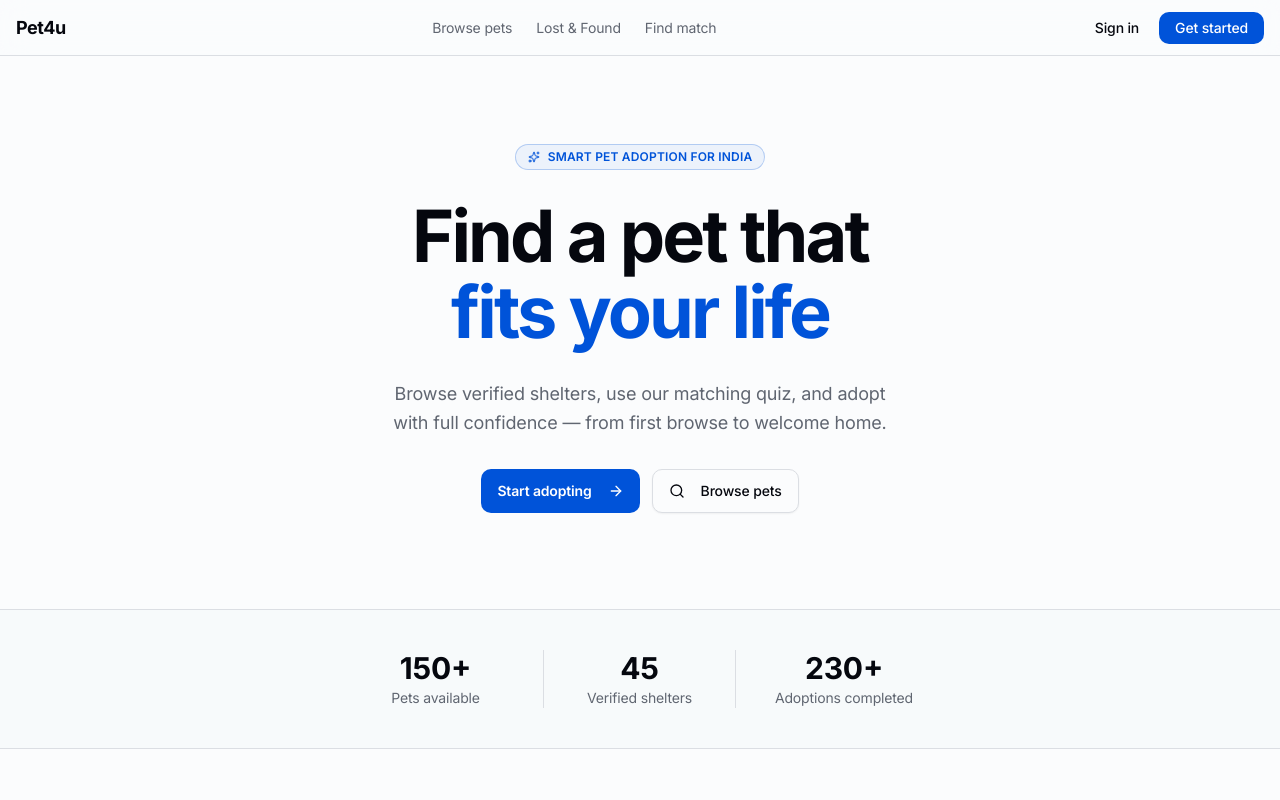
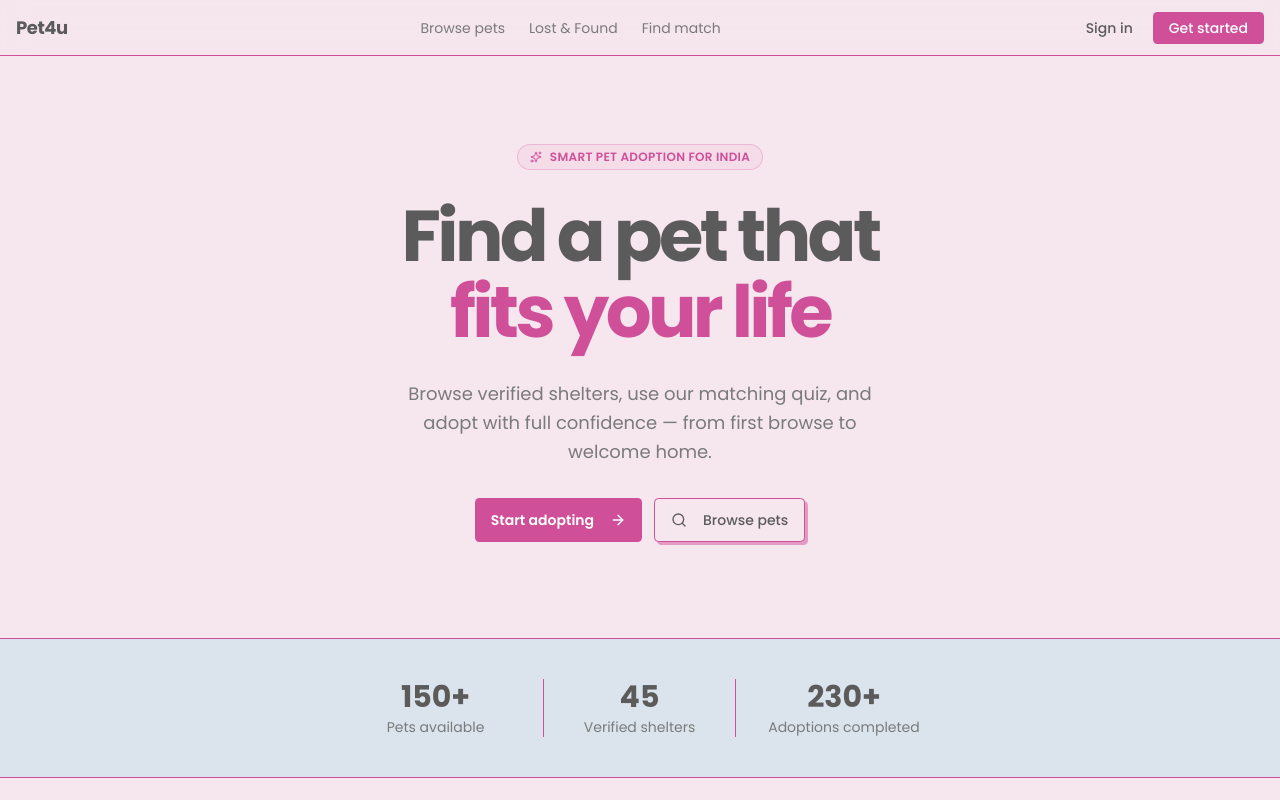
Before and after one commit to prshntrajput/pet4u, a Next.js app in the folder pet4u-frontend/: page / in a window 1280 px wide. Shown: the top 800 px of the page. Built offline with nearby package versions, Linux system fonts and the light colour scheme; no server answers.

Commit message:
fixed globals.css

```diff
--- a/pet4u-frontend/src/app/globals.css
+++ b/pet4u-frontend/src/app/globals.css
@@ -1,99 +1,113 @@
 @import "tailwindcss";
-@import "tw-animate-css";
 
 @custom-variant dark (&:is(.dark *));
 
 :root {
-  --background: oklch(0.990 0.002 250);
-  --foreground: oklch(0.130 0.018 265);
-
-  --card: oklch(1.000 0 0);
-  --card-foreground: oklch(0.130 0.018 265);
-
-  --popover: oklch(1.000 0 0);
-  --popover-foreground: oklch(0.130 0.018 265);
-
-  --primary: oklch(0.488 0.222 258);
-  --primary-foreground: oklch(1.000 0 0);
-
-  --secondary: oklch(0.955 0.008 258);
-  --secondary-foreground: oklch(0.370 0.130 258);
-
-  --muted: oklch(0.965 0.005 260);
-  --muted-foreground: oklch(0.510 0.018 262);
-
-  --accent: oklch(0.955 0.010 255);
-  --accent-foreground: oklch(0.380 0.150 258);
-
-  --destructive: oklch(0.577 0.245 27);
-  --destructive-foreground: oklch(1.000 0 0);
-
-  --border: oklch(0.900 0.008 262);
-  --input: oklch(0.900 0.008 262);
-  --ring: oklch(0.488 0.222 258);
-
-  --chart-1: oklch(0.488 0.222 258);
-  --chart-2: oklch(0.600 0.185 10);
-  --chart-3: oklch(0.650 0.130 182);
-  --chart-4: oklch(0.820 0.160 95);
-  --chart-5: oklch(0.700 0.155 300);
-
-  --sidebar: oklch(1.000 0 0);
-  --sidebar-foreground: oklch(0.130 0.018 265);
-  --sidebar-primary: oklch(0.488 0.222 258);
-  --sidebar-primary-foreground: oklch(1.000 0 0);
-  --sidebar-accent: oklch(0.955 0.010 255);
-  --sidebar-accent-foreground: oklch(0.380 0.150 258);
-  --sidebar-border: oklch(0.900 0.008 262);
-  --sidebar-ring: oklch(0.488 0.222 258);
-
-  --radius: 0.75rem;
-  --tracking-normal: -0.01em;
+  --background: oklch(0.9399 0.0203 345.6985);
+  --foreground: oklch(0.4712 0 0);
+  --card: oklch(0.9498 0.0500 86.8891);
+  --card-foreground: oklch(0.4712 0 0);
+  --popover: oklch(1.0000 0 0);
+  --popover-foreground: oklch(0.4712 0 0);
+  --primary: oklch(0.6209 0.1801 348.1385);
+  --primary-foreground: oklch(1.0000 0 0);
+  --secondary: oklch(0.8095 0.0694 198.1863);
+  --secondary-foreground: oklch(0.3211 0 0);
+  --muted: oklch(0.8800 0.0504 212.0952);
+  --muted-foreground: oklch(0.5795 0 0);
+  --accent: oklch(0.9195 0.0801 87.6670);
+  --accent-foreground: oklch(0.3211 0 0);
+  --destructive: oklch(0.7091 0.1697 21.9551);
+  --destructive-foreground: oklch(1.0000 0 0);
+  --border: oklch(0.6209 0.1801 348.1385);
+  --input: oklch(0.9189 0 0);
+  --ring: oklch(0.7002 0.1597 350.7532);
+  --chart-1: oklch(0.7002 0.1597 350.7532);
+  --chart-2: oklch(0.8189 0.0799 212.0892);
+  --chart-3: oklch(0.9195 0.0801 87.6670);
+  --chart-4: oklch(0.7998 0.1110 348.1791);
+  --chart-5: oklch(0.6197 0.1899 353.9091);
+  --sidebar: oklch(0.9140 0.0424 343.0913);
+  --sidebar-foreground: oklch(0.3211 0 0);
+  --sidebar-primary: oklch(0.6559 0.2118 354.3084);
+  --sidebar-primary-foreground: oklch(1.0000 0 0);
+  --sidebar-accent: oklch(0.8228 0.1095 346.0184);
+  --sidebar-accent-foreground: oklch(0.3211 0 0);
+  --sidebar-border: oklch(0.9464 0.0327 307.1745);
+  --sidebar-ring: oklch(0.6559 0.2118 354.3084);
+  --font-sans: Poppins, sans-serif;
+  --font-serif: Lora, serif;
+  --font-mono: Fira Code, monospace;
+  --radius: 0.4rem;
+  --shadow-x: 3px;
+  --shadow-y: 3px;
+  --shadow-blur: 0px;
+  --shadow-spread: 0px;
+  --shadow-opacity: 1.0;
+  --shadow-color: hsl(325.78 58.18% 56.86% / 0.5);
+  --shadow-2xs: 3px 3px 0px 0px hsl(325.7800 58.1800% 56.8600% / 0.50);
+  --shadow-xs: 3px 3px 0px 0px hsl(325.7800 58.1800% 56.8600% / 0.50);
+  --shadow-sm: 3px 3px 0px 0px hsl(325.7800 58.1800% 56.8600% / 1.00), 3px 1px 2px -1px hsl(325.7800 58.1800% 56.8600% / 1.00);
+  --shadow: 3px 3px 0px 0px hsl(325.7800 58.1800% 56.8600% / 1.00), 3px 1px 2px -1px hsl(325.7800 58.1800% 56.8600% / 1.00);
+  --shadow-md: 3px 3px 0px 0px hsl(325.7800 58.1800% 56.8600% / 1.00), 3px 2px 4px -1px hsl(325.7800 58.1800% 56.8600% / 1.00);
+  --shadow-lg: 3px 3px 0px 0px hsl(325.7800 58.1800% 56.8600% / 1.00), 3px 4px 6px -1px hsl(325.7800 58.1800% 56.8600% / 1.00);
+  --shadow-xl: 3px 3px 0px 0px hsl(325.7800 58.1800% 56.8600% / 1.00), 3px 8px 10px -1px hsl(325.7800 58.1800% 56.8600% / 1.00);
+  --shadow-2xl: 3px 3px 0px 0px hsl(325.7800 58.1800% 56.8600% / 2.50);
+  --tracking-normal: 0em;
+  --spacing: 0.25rem;
 }
 
 .dark {
-  --background: oklch(0.108 0.016 268);
-  --foreground: oklch(0.960 0.005 260);
-
-  --card: oklch(0.155 0.020 265);
-  --card-foreground: oklch(0.960 0.005 260);
-
-  --popover: oklch(0.155 0.020 265);
-  --popover-foreground: oklch(0.960 0.005 260);
-
-  --primary: oklch(0.600 0.215 255);
-  --primary-foreground: oklch(0.080 0.020 268);
-
-  --secondary: oklch(0.218 0.026 264);
-  --secondary-foreground: oklch(0.720 0.120 255);
-
-  --muted: oklch(0.195 0.022 266);
-  --muted-foreground: oklch(0.610 0.018 266);
-
-  --accent: oklch(0.218 0.026 264);
-  --accent-foreground: oklch(0.760 0.100 258);
-
-  --destructive: oklch(0.577 0.245 27);
-  --destructive-foreground: oklch(1.000 0 0);
-
-  --border: oklch(0.235 0.024 265);
-  --input: oklch(0.235 0.024 265);
-  --ring: oklch(0.600 0.215 255);
-
-  --chart-1: oklch(0.600 0.215 255);
-  --chart-2: oklch(0.600 0.185 10);
-  --chart-3: oklch(0.650 0.130 182);
-  --chart-4: oklch(0.820 0.160 95);
-  --chart-5: oklch(0.700 0.155 300);
-
-  --sidebar: oklch(0.155 0.020 265);
-  --sidebar-foreground: oklch(0.960 0.005 260);
-  --sidebar-primary: oklch(0.600 0.215 255);
-  --sidebar-primary-foreground: oklch(0.080 0.020 268);
-  --sidebar-accent: oklch(0.218 0.026 264);
-  --sidebar-accent-foreground: oklch(0.760 0.100 258);
-  --sidebar-border: oklch(0.235 0.024 265);
-  --sidebar-ring: oklch(0.600 0.215 255);
+  --background: oklch(0.2497 0.0305 234.1628);
+  --foreground: oklch(0.9306 0.0197 349.0785);
+  --card: oklch(0.2902 0.0299 233.5352);
+  --card-foreground: oklch(0.9306 0.0197 349.0785);
+  --popover: oklch(0.2902 0.0299 233.5352);
+  --popover-foreground: oklch(0.9306 0.0197 349.0785);
+  --primary: oklch(0.9195 0.0801 87.6670);
+  --primary-foreground: oklch(0.2497 0.0305 234.1628);
+  --secondary: oklch(0.7794 0.0803 4.1330);
+  --secondary-foreground: oklch(0.2497 0.0305 234.1628);
+  --muted: oklch(0.2713 0.0086 255.5780);
+  --muted-foreground: oklch(0.7794 0.0803 4.1330);
+  --accent: oklch(0.6699 0.0988 356.9762);
+  --accent-foreground: oklch(0.9306 0.0197 349.0785);
+  --destructive: oklch(0.6702 0.1806 350.3599);
+  --destructive-foreground: oklch(0.2497 0.0305 234.1628);
+  --border: oklch(0.3907 0.0399 242.2181);
+  --input: oklch(0.3093 0.0305 232.0027);
+  --ring: oklch(0.6998 0.0896 201.8672);
+  --chart-1: oklch(0.6998 0.0896 201.8672);
+  --chart-2: oklch(0.7794 0.0803 4.1330);
+  --chart-3: oklch(0.6699 0.0988 356.9762);
+  --chart-4: oklch(0.4408 0.0702 217.0848);
+  --chart-5: oklch(0.2713 0.0086 255.5780);
+  --sidebar: oklch(0.2303 0.0270 235.9743);
+  --sidebar-foreground: oklch(0.9670 0.0029 264.5419);
+  --sidebar-primary: oklch(0.6559 0.2118 354.3084);
+  --sidebar-primary-foreground: oklch(1.0000 0 0);
+  --sidebar-accent: oklch(0.8228 0.1095 346.0184);
+  --sidebar-accent-foreground: oklch(0.2781 0.0296 256.8480);
+  --sidebar-border: oklch(0.3729 0.0306 259.7328);
+  --sidebar-ring: oklch(0.6559 0.2118 354.3084);
+  --font-sans: Poppins, sans-serif;
+  --font-serif: Lora, serif;
+  --font-mono: Fira Code, monospace;
+  --radius: 0.4rem;
+  --shadow-x: 3px;
+  --shadow-y: 3px;
+  --shadow-blur: 0px;
+  --shadow-spread: 0px;
+  --shadow-opacity: 1.0;
+  --shadow-color: #324859;
+  --shadow-2xs: 3px 3px 0px 0px hsl(206.1538 28.0576% 27.2549% / 0.50);
+  --shadow-xs: 3px 3px 0px 0px hsl(206.1538 28.0576% 27.2549% / 0.50);
+  --shadow-sm: 3px 3px 0px 0px hsl(206.1538 28.0576% 27.2549% / 1.00), 3px 1px 2px -1px hsl(206.1538 28.0576% 27.2549% / 1.00);
+  --shadow: 3px 3px 0px 0px hsl(206.1538 28.0576% 27.2549% / 1.00), 3px 1px 2px -1px hsl(206.1538 28.0576% 27.2549% / 1.00);
+  --shadow-md: 3px 3px 0px 0px hsl(206.1538 28.0576% 27.2549% / 1.00), 3px 2px 4px -1px hsl(206.1538 28.0576% 27.2549% / 1.00);
+  --shadow-lg: 3px 3px 0px 0px hsl(206.1538 28.0576% 27.2549% / 1.00), 3px 4px 6px -1px hsl(206.1538 28.0576% 27.2549% / 1.00);
+  --shadow-xl: 3px 3px 0px 0px hsl(206.1538 28.0576% 27.2549% / 1.00), 3px 8px 10px -1px hsl(206.1538 28.0576% 27.2549% / 1.00);
+  --shadow-2xl: 3px 3px 0px 0px hsl(206.1538 28.0576% 27.2549% / 2.50);
 }
 
 @theme inline {
@@ -132,68 +146,28 @@
 
   --font-sans: var(--font-sans);
   --font-mono: var(--font-mono);
+  --font-serif: var(--font-serif);
 
   --radius-sm: calc(var(--radius) - 4px);
   --radius-md: calc(var(--radius) - 2px);
   --radius-lg: var(--radius);
   --radius-xl: calc(var(--radius) + 4px);
 
-  --tracking-tighter: calc(var(--tracking-normal) - 0.03em);
-  --tracking-tight: calc(var(--tracking-normal) - 0.015em);
-  --tracking-normal: var(--tracking-normal);
-  --tracking-wide: calc(var(--tracking-normal) + 0.025em);
-  --tracking-wider: calc(var(--tracking-normal) + 0.05em);
-  --tracking-widest: calc(var(--tracking-normal) + 0.1em);
+  --shadow-2xs: var(--shadow-2xs);
+  --shadow-xs: var(--shadow-xs);
+  --shadow-sm: var(--shadow-sm);
+  --shadow: var(--shadow);
+  --shadow-md: var(--shadow-md);
+  --shadow-lg: var(--shadow-lg);
+  --shadow-xl: var(--shadow-xl);
+  --shadow-2xl: var(--shadow-2xl);
 }
 
 @layer base {
   * {
     @apply border-border outline-ring/50;
   }
-
-  html {
-    -webkit-font-smoothing: antialiased;
-    -moz-osx-font-smoothing: grayscale;
-    text-rendering: optimizeLegibility;
-  }
-
   body {
     @apply bg-background text-foreground;
-    font-feature-settings: "rlig" 1, "calt" 1, "ss01" 1;
-    letter-spacing: var(--tracking-normal);
-  }
-
-  h1, h2, h3, h4, h5, h6 {
-    letter-spacing: var(--tracking-tighter);
-  }
-
-  /* Clean scrollbar */
-  ::-webkit-scrollbar {
-    width: 6px;
-    height: 6px;
-  }
-  ::-webkit-scrollbar-track {
-    background: transparent;
-  }
-  ::-webkit-scrollbar-thumb {
-    background: oklch(0.80 0.010 262);
-    border-radius: 9999px;
-  }
-  .dark ::-webkit-scrollbar-thumb {
-    background: oklch(0.30 0.020 264);
-  }
-
-  /* Focus visible only on keyboard nav */
-  :focus:not(:focus-visible) {
-    outline: none;
-  }
-
-  /* Clean selection */
-  ::selection {
-    background: oklch(0.488 0.222 258 / 0.15);
-    color: inherit;
-  }
-  .dark ::selection {
-    background: oklch(0.600 0.215 255 / 0.25);
   }
 }
--- a/pet4u-frontend/src/app/layout.js
+++ b/pet4u-frontend/src/app/layout.js
@@ -1,4 +1,4 @@
-import { Inter } from 'next/font/google';
+import { Poppins } from 'next/font/google';
 import './globals.css';
 import ReduxProvider from '@/app/_component/providers/ReduxProviders';
 import QueryProvider from '@/app/_component/providers/Queryprovider';
@@ -7,8 +7,9 @@
 import SocketProvider from './_component/providers/SocketProviders';
 import { ThemeProvider } from '@/components/theme-provider';
 
-const inter = Inter({
+const poppins = Poppins({
   subsets: ['latin'],
+  weight: ['400', '500', '600', '700'],
   variable: '--font-sans',
   display: 'swap',
 });
@@ -24,7 +25,7 @@
 export default function RootLayout({ children }) {
   return (
     <html lang="en" suppressHydrationWarning>
-      <body className={`${inter.variable} font-sans`}>
+      <body className={`${poppins.variable} font-sans`}>
         <ThemeProvider
         attribute="class"
         defaultTheme="light"
```
